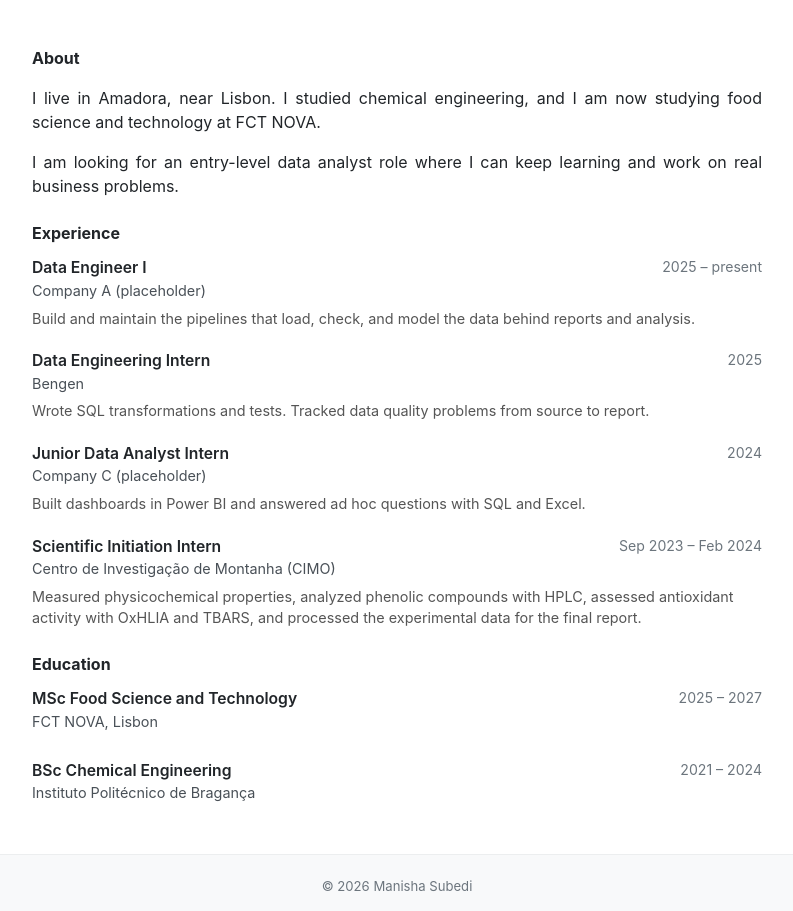
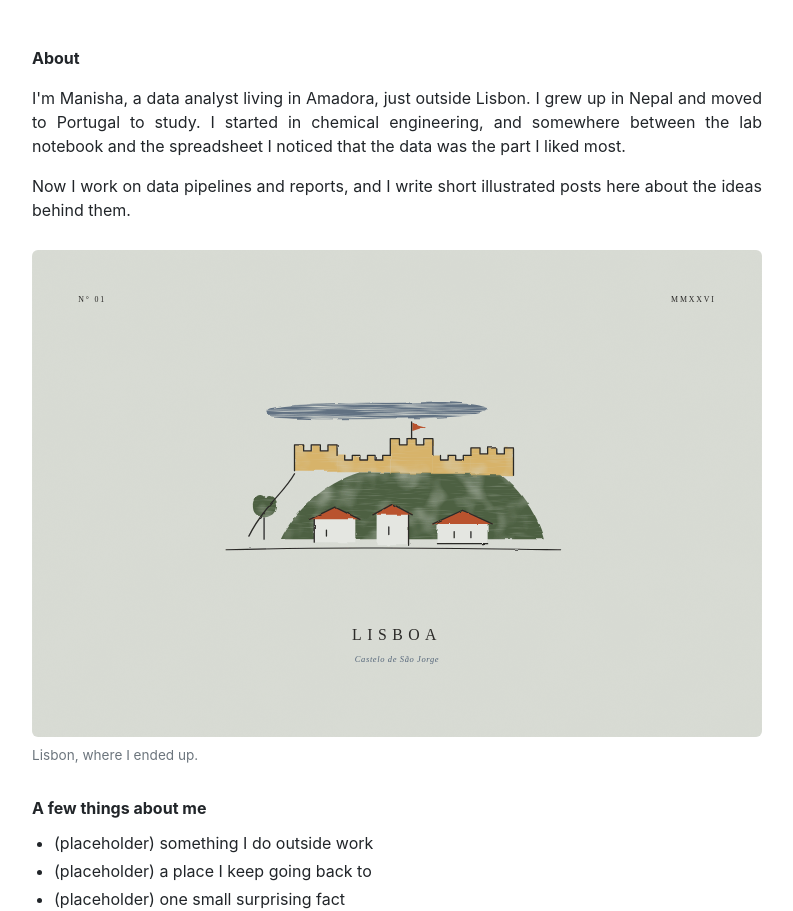
Before and after one commit to manisha-subedi/manisha-subedi.github.io, an Astro site: page /about in a window 1280 px wide. Shown: the part 61-972 px from the top of the page, without its empty margins (243-1036 px from the left). Built offline with nearby package versions, Linux system fonts and the light colour scheme; Astro itself is replaced by a stand-in of ours.

Commit message:
About page: shorter, personal, with the Lisbon illustration
Leapfrog Technology as the Data Engineer I role. Education folded into
one sentence. Work entries trimmed to one line each. Placeholder lines
for personal facts to fill in.

Co-Authored-By: Claude Fable 5.1 <noreply@anthropic.com>

```diff
--- a/src/data/site.ts
+++ b/src/data/site.ts
@@ -7,44 +7,31 @@ export const site = {
     "The portfolio of Manisha Subedi, a data analyst based near Lisbon, Portugal.",
 };
 
-// placeholder: Company A, Company C and every date are unconfirmed. only Bengen and CIMO are real.
+// placeholder: Company C and every date are unconfirmed.
 export const experience = [
   {
     role: "Data Engineer I",
-    company: "Company A (placeholder)",
+    company: "Leapfrog Technology",
     dates: "2025 – present",
-    text: "Build and maintain the pipelines that load, check, and model the data behind reports and analysis.",
+    text: "Pipelines that load, check, and model data for reports and analysis.",
   },
   {
     role: "Data Engineering Intern",
     company: "Bengen",
     dates: "2025",
-    text: "Wrote SQL transformations and tests. Tracked data quality problems from source to report.",
+    text: "SQL transformations and tests. Chasing data quality problems from source to report.",
   },
   {
     role: "Junior Data Analyst Intern",
     company: "Company C (placeholder)",
     dates: "2024",
-    text: "Built dashboards in Power BI and answered ad hoc questions with SQL and Excel.",
+    text: "Power BI dashboards and ad hoc questions in SQL and Excel.",
   },
   {
-    role: "Scientific Initiation Intern",
+    role: "Research Intern",
     company: "Centro de Investigação de Montanha (CIMO)",
     dates: "Sep 2023 – Feb 2024",
-    text: "Measured physicochemical properties, analyzed phenolic compounds with HPLC, assessed antioxidant activity with OxHLIA and TBARS, and processed the experimental data for the final report.",
-  },
-];
-
-export const education = [
-  {
-    degree: "MSc Food Science and Technology",
-    school: "FCT NOVA, Lisbon",
-    dates: "2025 – 2027",
-  },
-  {
-    degree: "BSc Chemical Engineering",
-    school: "Instituto Politécnico de Bragança",
-    dates: "2021 – 2024",
+    text: "Lab measurements, HPLC, antioxidant assays, and the data work behind the final report.",
   },
 ];
 
--- a/src/pages/about.astro
+++ b/src/pages/about.astro
@@ -1,23 +1,45 @@
 ---
 import Base from "../layouts/Base.astro";
-import { experience, education } from "../data/site";
+import { experience } from "../data/site";
 ---
 
 <Base title="About" description="About Manisha Subedi.">
   <h1 class="small-page-title">About</h1>
   <div class="about-copy">
     <p>
-      I live in Amadora, near Lisbon. I studied chemical engineering, and I am
-      now studying food science and technology at FCT NOVA.
+      I'm Manisha, a data analyst living in Amadora, just outside Lisbon. I
+      grew up in Nepal and moved to Portugal to study. I started in chemical
+      engineering, and somewhere between the lab notebook and the spreadsheet
+      I noticed that the data was the part I liked most.
     </p>
     <p>
-      I am looking for an entry-level data analyst role where I can keep
-      learning and work on real business problems.
+      Now I work on data pipelines and reports, and I write short illustrated
+      posts here about the ideas behind them.
     </p>
   </div>
 
+  <figure class="about-figure">
+    <img
+      src="/lisboa-illustration.svg"
+      alt="A painted illustration of Lisbon"
+      width="1200"
+      height="800"
+      loading="lazy"
+    />
+    <figcaption>Lisbon, where I ended up.</figcaption>
+  </figure>
+
   <section class="content-section">
-    <h2>Experience</h2>
+    <h2>A few things about me</h2>
+    <ul>
+      <li>(placeholder) something I do outside work</li>
+      <li>(placeholder) a place I keep going back to</li>
+      <li>(placeholder) one small surprising fact</li>
+    </ul>
+  </section>
+
+  <section class="content-section">
+    <h2>Work</h2>
     {
       experience.map((e) => (
         <article class="entry">
@@ -33,21 +55,4 @@ import { experience, education } from "../data/site";
       ))
     }
   </section>
-
-  <section class="content-section">
-    <h2>Education</h2>
-    {
-      education.map((e) => (
-        <article class="entry">
-          <div class="entry-heading">
-            <div>
-              <h3>{e.degree}</h3>
-              <p class="entry-company">{e.school}</p>
-            </div>
-            <p class="entry-date">{e.dates}</p>
-          </div>
-        </article>
-      ))
-    }
-  </section>
 </Base>
--- a/src/pages/index.astro
+++ b/src/pages/index.astro
@@ -30,7 +30,7 @@ const posts = await getPosts();
 
   <section class="intro" aria-label="Introduction">
     <p>
-      I work as a data engineer at Company A (placeholder). I build the
+      I work as a data engineer at Leapfrog Technology. I build the
       pipelines that load, check, and model the data behind reports and
       analysis. Before this I was a data engineering intern at Bengen and a
       junior data analyst intern at Company C (placeholder).
--- a/src/styles/global.css
+++ b/src/styles/global.css
@@ -184,7 +184,33 @@ p {
   font-weight: 700;
 }
 
-/* experience, education, projects */
+.content-section ul {
+  margin: 0;
+  padding-left: 22px;
+}
+
+.content-section li {
+  margin-bottom: 4px;
+}
+
+.about-figure {
+  margin: 28px 0 32px;
+}
+
+.about-figure img {
+  display: block;
+  width: 100%;
+  height: auto;
+  border-radius: 6px;
+}
+
+.about-figure figcaption {
+  margin-top: 8px;
+  color: var(--muted);
+  font-size: 0.85rem;
+}
+
+/* experience, projects */
 
 .entry {
   margin: 0 0 20px;
```
Also changed, not shown: tests/site.test.mjs (+5 -4 lines), public/lisboa-illustration.svg (added).
